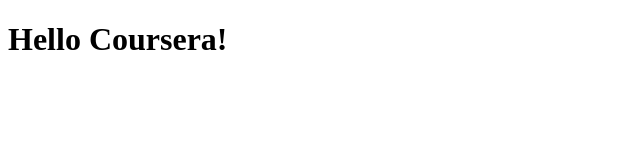
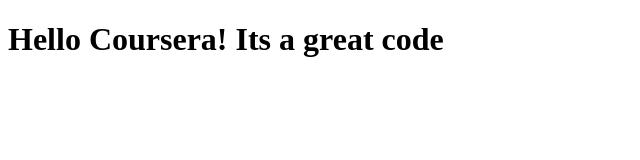
Before and after one commit to Daviontran/coursera-test, a plain HTML site: page site/index.html in a window 1280 px wide. Shown: the whole page, without its empty margins (0-640 px from the left). Drawn offline with Linux system fonts and the light colour scheme.

Commit message:
A small addition to our page content.

```diff
--- a/site/index.html
+++ b/site/index.html
@@ -4,6 +4,6 @@
 	<title>Hello Coursera!</title>
 </head>
 <body>
-<h1>Hello Coursera!</h1>
+<h1>Hello Coursera! Its a great code</h1>
 </body>
 </html>
```
